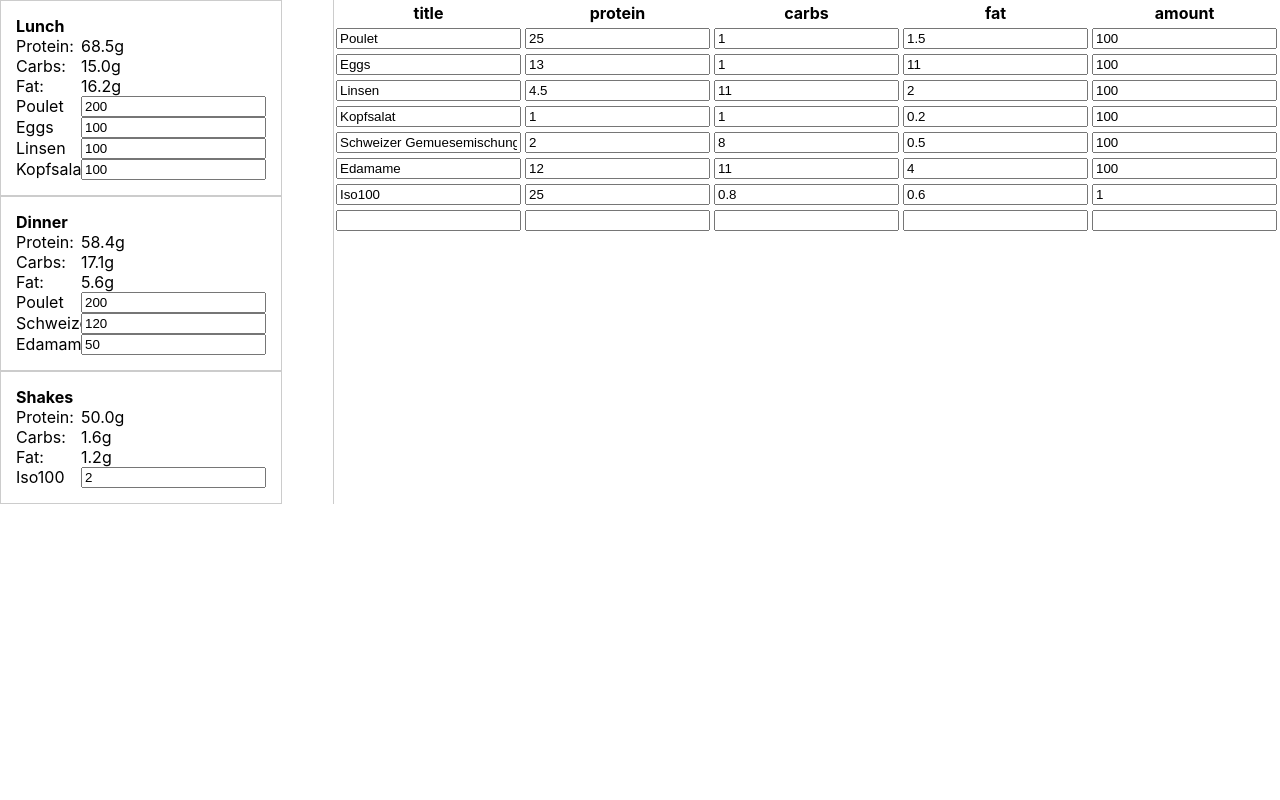
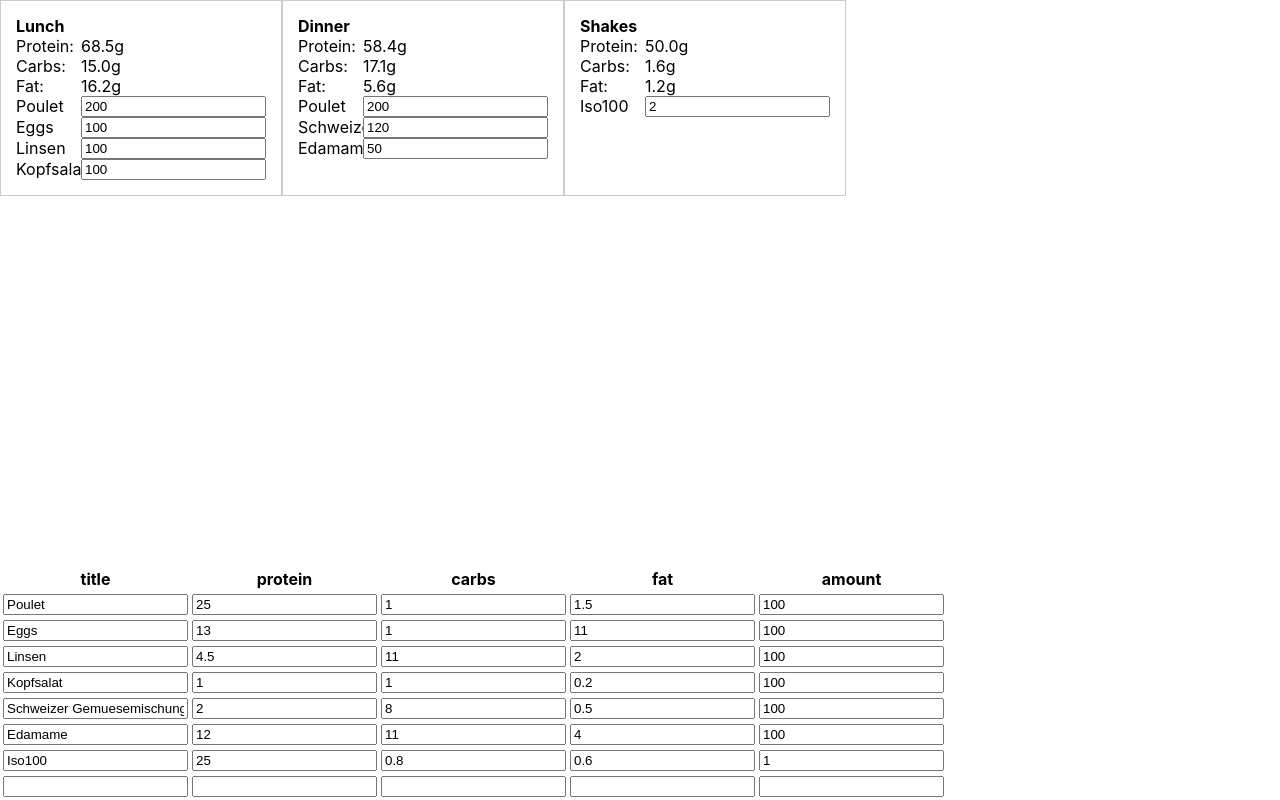
Before and after one commit to nanexo/MealPlanner, a React (Create React App) app: page / in a window 1280 px wide. Built offline with nearby package versions, Linux system fonts and the light colour scheme.

Commit message:
introduced a dock layout, move foodtable to the bottom

```diff
--- a/src/App.css
+++ b/src/App.css
@@ -1,8 +1,3 @@
-.wrapper {
-  display: flex;
+body, html, #root {
+	height: 100vh;
 }
-
-.vertical-line {
-  background-color: #CCC;
-  width: 1px;
-}
--- a/src/App.js
+++ b/src/App.js
@@ -2,18 +2,14 @@ import React from 'react';
 import './App.css';
 import MealContainer from './MealContainer';
 import FoodTable from './FoodTable';
+import DockContainer from './DockContainer';
 
 function App() {
 	return (
-		<div className="wrapper">
-			<div style={{flexGrow: 2}}>
-				<MealContainer />
-			</div>
-			<div className="vertical-line" />
-			<div style={{flexGrow: 1}}>
-				<FoodTable />
-			</div>
-		</div>
+		<DockContainer
+			center={<MealContainer />}
+			bottom={<FoodTable />}
+		/>
 	);
 }
 
--- /dev/null
+++ b/src/DockContainer.css
@@ -0,0 +1,31 @@
+.wrapper {
+	display: grid;
+	grid-template-columns: auto 1fr auto;
+	grid-template-rows: auto 1fr auto;
+	grid-template-areas:
+		"top top top"
+		"left center right"
+		"bottom bottom bottom";
+
+	height: 100%;
+}
+
+.top-content {
+	grid-area: top;
+}
+
+.left-content {
+	grid-area: left;
+}
+
+.center-content {
+	grid-area: center;
+}
+
+.right-content {
+	grid-area: right;
+}
+
+.bottom-content {
+	grid-area: bottom;
+}
--- /dev/null
+++ b/src/DockContainer.js
@@ -0,0 +1,19 @@
+import React from 'react';
+import './DockContainer.css';
+
+function DockContainer(props) {
+
+	const prepareContent = (name) => {
+		return (!!props[name] ? <div className={name + '-content'}>{props[name]}</div> : null)
+	};
+
+	const content = ['top', 'left', 'center', 'right', 'bottom'].map(prepareContent);
+
+	return (
+		<div className="wrapper">
+			{content}
+		</div>
+	);
+}
+
+export default DockContainer;
```
